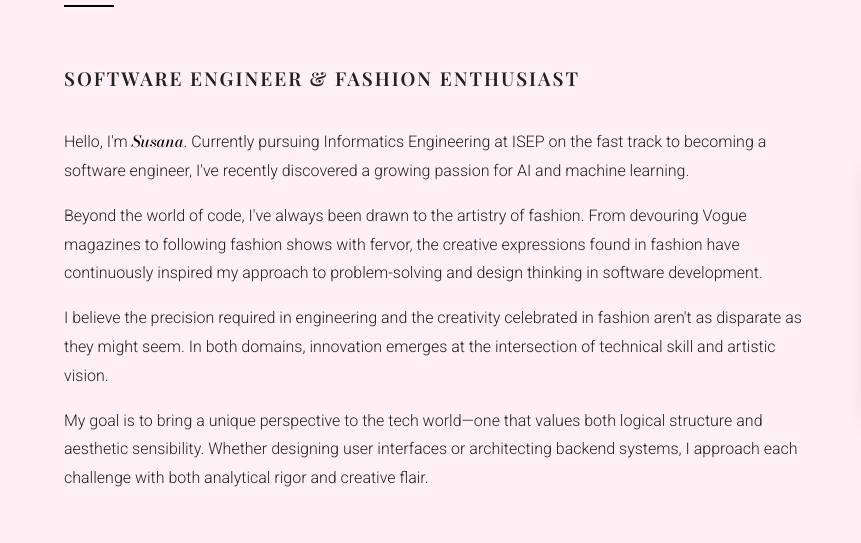
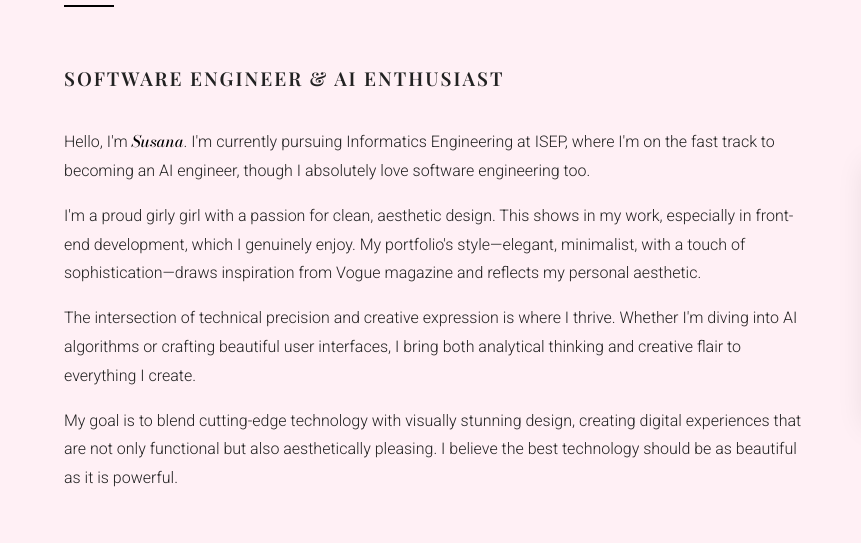
Before and after one commit to susanamloureiro/susanamloureiro.github.io, a plain HTML site: page html/about.html in a window 1280 px wide. Shown: the part 253-796 px from the top of the page, 0-861 px from the left. Drawn offline with nearby package versions, Linux system fonts and the light colour scheme; a web font is replaced by a local one.

Commit message:
updated about description

```diff
--- a/about.html
+++ b/html/about.html
@@ -4,7 +4,7 @@
     <meta charset="UTF-8">
     <meta name="viewport" content="width=device-width, initial-scale=1.0">
     <title>Susana Loureiro | About</title>
-    <link rel="stylesheet" href="css/styles.css">
+    <link rel="stylesheet" href="../css/styles.css">
     <link rel="stylesheet" href="https://cdnjs.cloudflare.com/ajax/libs/font-awesome/6.4.0/css/all.min.css">
     <link rel="preconnect" href="https://fonts.googleapis.com">
     <link rel="preconnect" href="https://fonts.gstatic.com" crossorigin>
@@ -33,15 +33,15 @@
                 </div>
 
                 <div class="about-text animated delay-1">
-                    <p class="profession">SOFTWARE ENGINEER & FASHION ENTHUSIAST</p>
+                    <p class="profession">SOFTWARE ENGINEER & AI ENTHUSIAST</p>
 
-                    <p>Hello, I'm <span class="cursive-accent">Susana</span>. Currently pursuing Informatics Engineering at ISEP on the fast track to becoming a software engineer, I've recently discovered a growing passion for AI and machine learning.</p>
+                    <p>Hello, I'm <span class="cursive-accent">Susana</span>. I'm currently pursuing Informatics Engineering at ISEP, where I'm on the fast track to becoming an AI engineer, though I absolutely love software engineering too.</p>
 
-                    <p>Beyond the world of code, I've always been drawn to the artistry of fashion. From devouring Vogue magazines to following fashion shows with fervor, the creative expressions found in fashion have continuously inspired my approach to problem-solving and design thinking in software development.</p>
+                    <p>I'm a proud girly girl with a passion for clean, aesthetic design. This shows in my work, especially in front-end development, which I genuinely enjoy. My portfolio's style—elegant, minimalist, with a touch of sophistication—draws inspiration from Vogue magazine and reflects my personal aesthetic.</p>
 
-                    <p>I believe the precision required in engineering and the creativity celebrated in fashion aren't as disparate as they might seem. In both domains, innovation emerges at the intersection of technical skill and artistic vision.</p>
+                    <p>The intersection of technical precision and creative expression is where I thrive. Whether I'm diving into AI algorithms or crafting beautiful user interfaces, I bring both analytical thinking and creative flair to everything I create.</p>
 
-                    <p>My goal is to bring a unique perspective to the tech world—one that values both logical structure and aesthetic sensibility. Whether designing user interfaces or architecting backend systems, I approach each challenge with both analytical rigor and creative flair.</p>
+                    <p>My goal is to blend cutting-edge technology with visually stunning design, creating digital experiences that are not only functional but also aesthetically pleasing. I believe the best technology should be as beautiful as it is powerful.</p>
 
 
                 </div>
```
Also changed, not shown: html/contact.html (renamed from contact.html, +1 -1 lines), html/education.html (renamed from education.html, +3 -3 lines), html/index.html (renamed from index.html, +1 -1 lines), html/projects.html (renamed from projects.html, +3 -3 lines), html/skills.html (renamed from skills.html, +1 -1 lines), html/sections.html (renamed from sections.html), 1 other file.
